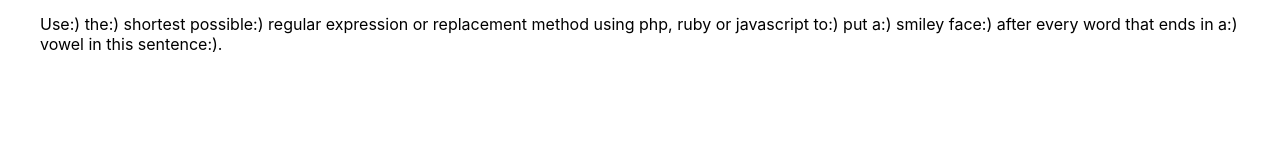
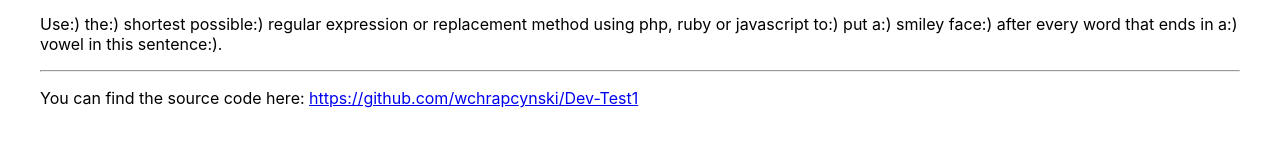
Before and after one commit to wchrapcynski/Dev-Test1, a React (Create React App) app: page / in a window 1280 px wide. Shown: the part 546-692 px from the top of the page. Built offline with nearby package versions, Linux system fonts and the light colour scheme; no server answers.

Commit message:
Added link to repo

```diff
--- a/src/App.js
+++ b/src/App.js
@@ -16,6 +16,11 @@
         <QuestionTwo />
         <QuestionThree />
         <Bonus />
+        <hr />
+        <p>
+          You can find the source code here:&nbsp;
+          <a href="https://github.com/wchrapcynski/Dev-Test1">https://github.com/wchrapcynski/Dev-Test1</a>
+        </p>
       </main>
     </div>
   );
```
